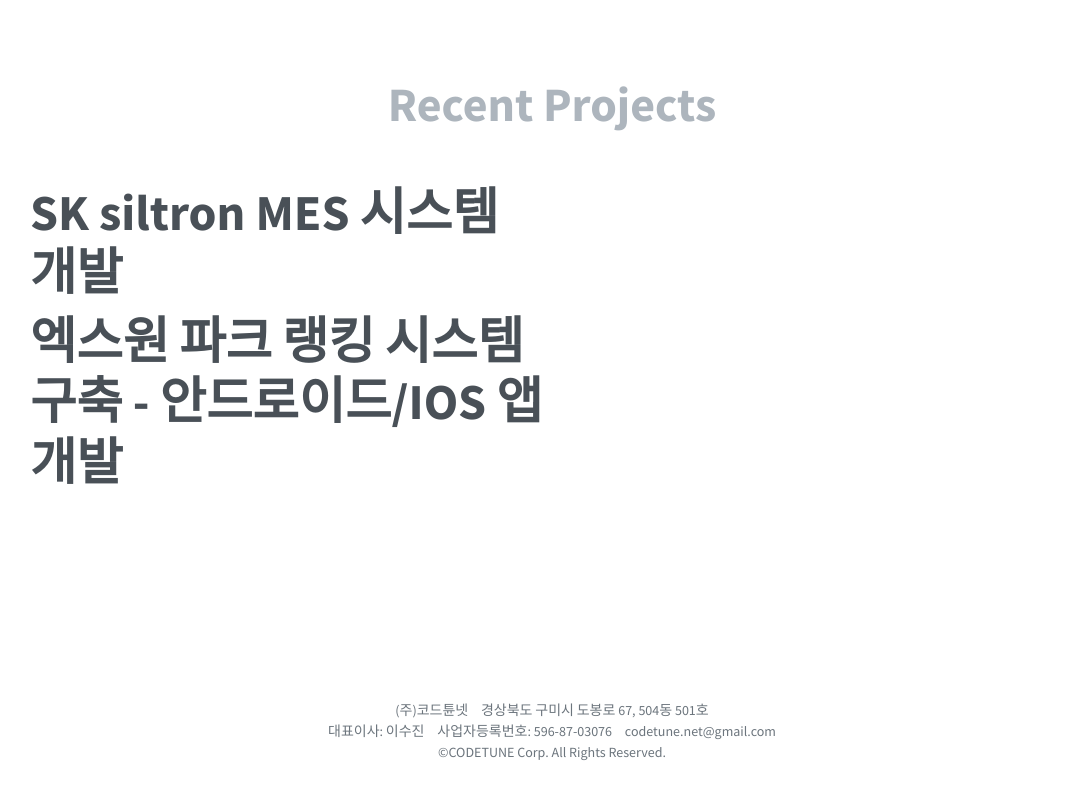
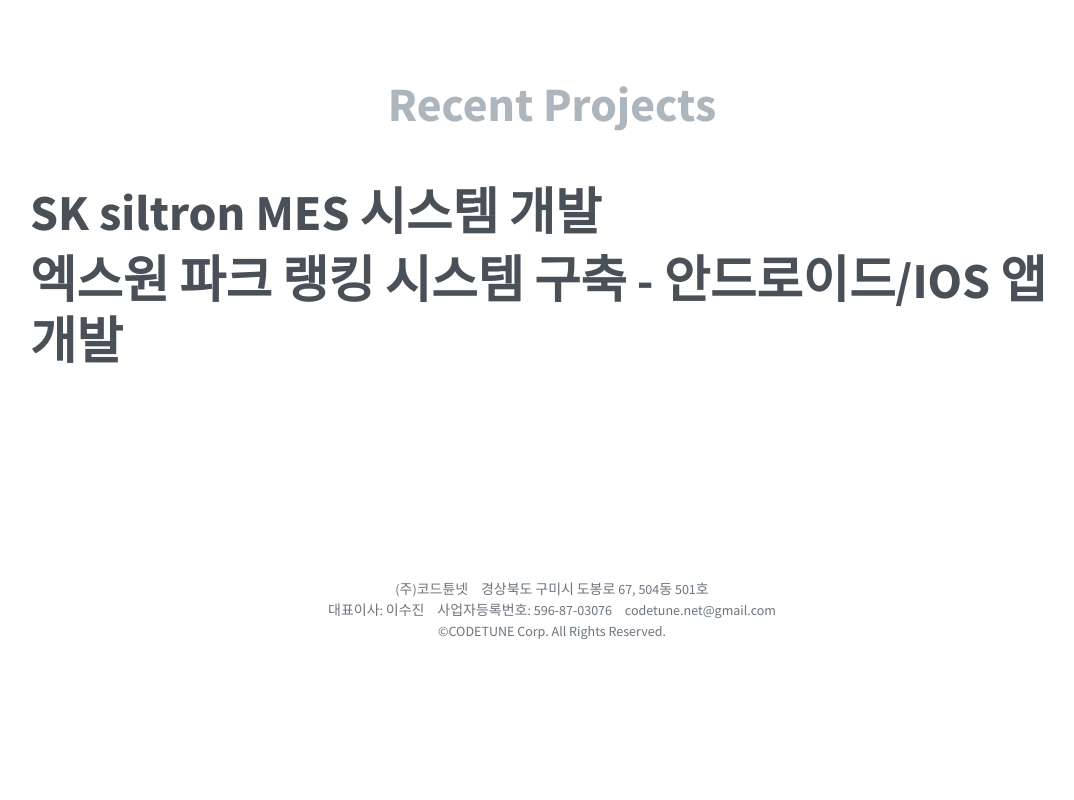
Before and after one commit to codetune-net/codetune-net, a plain HTML site: page index.html in a window 1280 px wide. Shown: the part 844-1644 px from the top of the page, without its empty margins (88-1162 px from the left). After the commit the page ends 1566 px from the top, so only its background shows below. Drawn offline with nearby package versions, Linux system fonts and the light colour scheme.

Commit message:
[dev] 최근 프로젝트 - style

```diff
--- a/index.html
+++ b/index.html
@@ -116,7 +116,7 @@
                     <h2 class="mb-5">Recent Projects</h2>
                 </div>
                 <div class="row gx-0">
-                    <div class="col-lg-6">
+                    <div class="">
                         <div class="portfolio-item" href="#!">
                             <div class="h3">SK siltron MES 시스템 개발</div>
                         </div>
```
